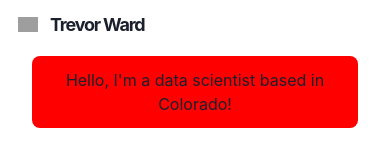
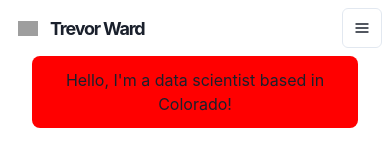
Before and after one commit to TrevorW-code/Personal-Website, a Next.js app: page / in a window 390 px wide. Shown: the top 158 px of the page. Built offline with nearby package versions, Linux system fonts and the light colour scheme; grey boxes are pictures that could not be loaded.

Commit message:
added hamburger

```diff
--- a/components/logo.js
+++ b/components/logo.js
@@ -18,13 +18,13 @@ const LogoBox = styled.span`
 `
 
 const Logo = () => {
-    const footPrintImg = `/images/footprint${useColorModeValue('','-dark')}.png`
+    const logoImage = `/images/footprint${useColorModeValue('','-dark')}.png`
 
     return (
         <Link href="/" legacyBehavior>
             <a>
-                <LogoBox>
-                    <Image src={footPrintImg} width={20} height={20} alt="logo"/>
+                <LogoBox> {/* Issue with formatting, drops a few pixels */}
+                    <Image src={logoImage} width={20} height={20} alt="logo"/>
                     <Text
                     color={useColorModeValue('gray.800', 'whiteAlpha.900')}
                     fontFamily='M PLUS Rounded 1c'
--- a/components/navbar.js
+++ b/components/navbar.js
@@ -15,7 +15,7 @@ import {
     IconButton,
     useColorModeValue
 } from '@chakra-ui/react'
-import { HumburgerIcon} from '@chakra-ui/icons'
+import { HamburgerIcon, HumburgerIcon} from '@chakra-ui/icons'
 
 const LinkItem = ({href, path, children}) => {
     const active = path === href
@@ -56,7 +56,7 @@ const Navbar = props => {
                 <Heading as="h1" size="lg" letterSpacing={'tighter'}>
                     <Logo/>
                 </Heading>
-            </Flex>
+
 
             <Stack
             direction={{base: 'column', md: 'row'}}
@@ -65,11 +65,26 @@ const Navbar = props => {
             alignItems="center"
             flexGrow={ 1}
             mt={{base: 4, nmd: 0}}
+            spacing={15}
             >
                 <LinkItem href='/works' path={path}>
                 Works
                 </LinkItem>
+                <LinkItem href='/posts' path={path}>
+                Posts
+                </LinkItem>
             </Stack>
+            </Flex>
+            <Box flex={1} align="right">
+                <Box ml={2} display={{base: 'inline-block', md: 'none'}}>
+                    <Menu>
+                        <MenuButton as={IconButton} icon={<HamburgerIcon/>} variant={"outline"} aria-aria-label='Options'></MenuButton>
+                    </Menu>
+                    {/* <MenuList>
+
+                    </MenuList> */}
+                </Box>
+            </Box>
         </Container>
         </Box>
     )
```
